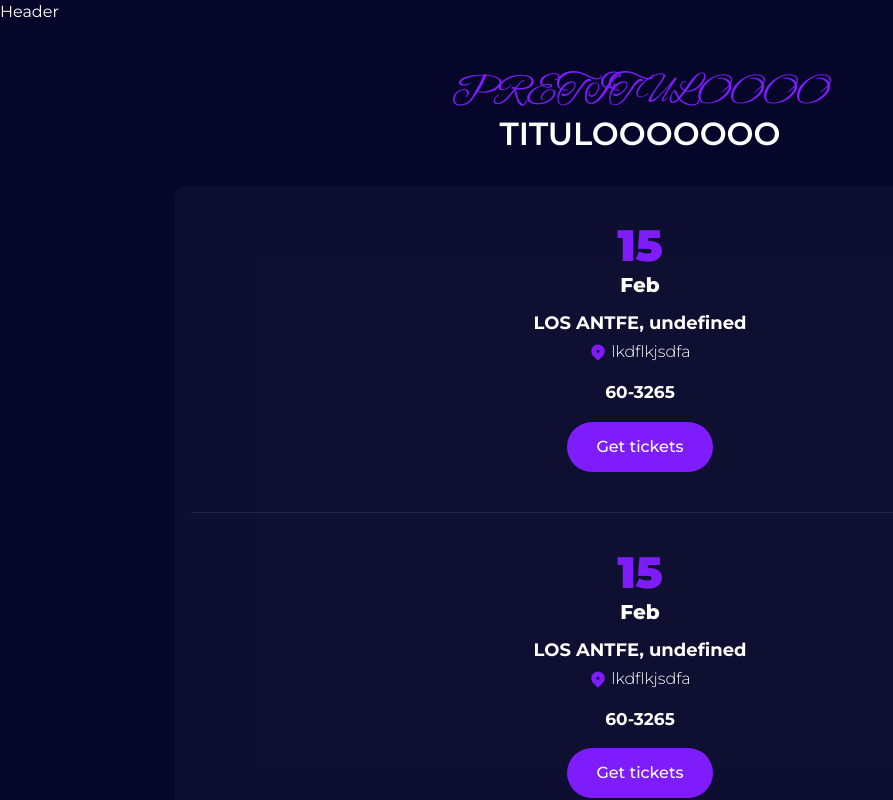
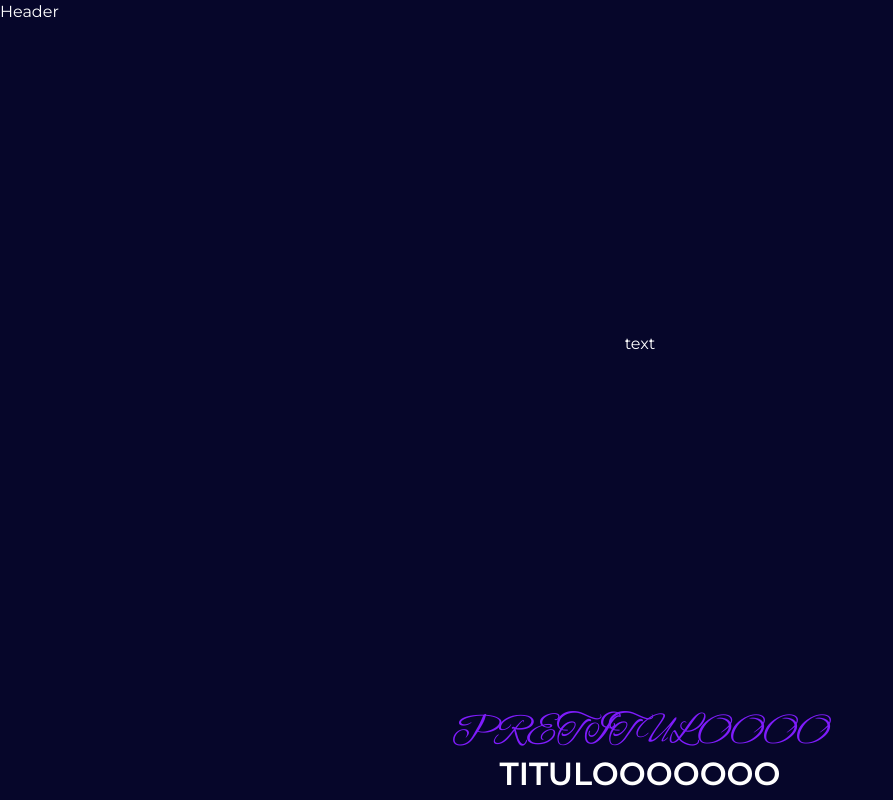
Before and after one commit to manuelsacaeu123/INGEELEC.io, a Next.js app in the folder ingeelec/: page / in a window 1280 px wide. Shown: the top 800 px of the page, without its empty margins (0-893 px from the left). Built offline with nearby package versions, Linux system fonts and the light colour scheme; data requests are answered from the project's data file.

Commit message:
agregar componnete

```diff
--- a/ingeelec/src/app/page.jsx
+++ b/ingeelec/src/app/page.jsx
@@ -1,9 +1,11 @@
+import Hero from '@/components/Hero';
 import Events from '@/components/events/Events';
 
 export default function Home() {
   return (
     //
     <main>
+      <Hero/>
       <Events />
       <div className='h-[4000px]'></div>
     </main>
--- /dev/null
+++ b/ingeelec/src/components/Hero.jsx
@@ -0,0 +1,46 @@
+'use client';
+
+import Image from 'next/image';
+
+import {
+    MouseParallaxContainer,
+    MouseParallaxChild,
+} from 'react-parallax-mouse';
+
+import { TypeAnimation } from 'react-type-animation';
+import { motion } from 'framer-motion';
+import { fadeIn } from '../../variants';
+const locationSequence = [
+    'Los Angeles, USA',
+    3000,
+    'Rio de Janeiro, Brazil',
+    3000,
+    'Paris, France',
+    3000,
+    'Berlin, Germany',
+    3000,
+    'Berlin, Germany',
+    -3000,
+]
+const Hero = () => {
+    return <section className='h-[80vh]  xl:h-[850px]' id='home'>
+        <div className='container mx-auto h-full flex justify-center items-center
+        xl:justify-start'>
+            {/*text */}
+            <div>text</div>
+            {/*imagne*/}
+            <div className='hidden xl:flex absolute right-0 top-0 before:w-[748px]
+            before:h-[893px] before:absolute before:right-0 before:top-0
+            before:bg-singerOverlay'>
+                <Image src={'/assets/hero/singer.png'}
+                width={617}
+                height={893}
+                alt=''
+                quality={100}
+                priority
+                />
+            </div>
+        </div>
+    </section>
+};
+export default Hero;
--- a/ingeelec/src/components/events/SectionHeader.jsx
+++ b/ingeelec/src/components/SectionHeader.jsx
@@ -1,7 +1,7 @@
 "use client"
 
 import { motion } from 'framer-motion';
-import { fadeIn } from '../../../variants';
+import { fadeIn } from '../../variants';
 
 const SectionHeader = ({ pretitle, title }) => {
     return (
--- a/ingeelec/src/components/events/Events.jsx
+++ b/ingeelec/src/components/events/Events.jsx
@@ -1,5 +1,5 @@
 import EventBox from './EventBox';
-import SectionHeader from './SectionHeader';
+import SectionHeader from '../SectionHeader';
 
 const getEvents = async () => {
     const res = await fetch('http://localhost:4000/events');
```
